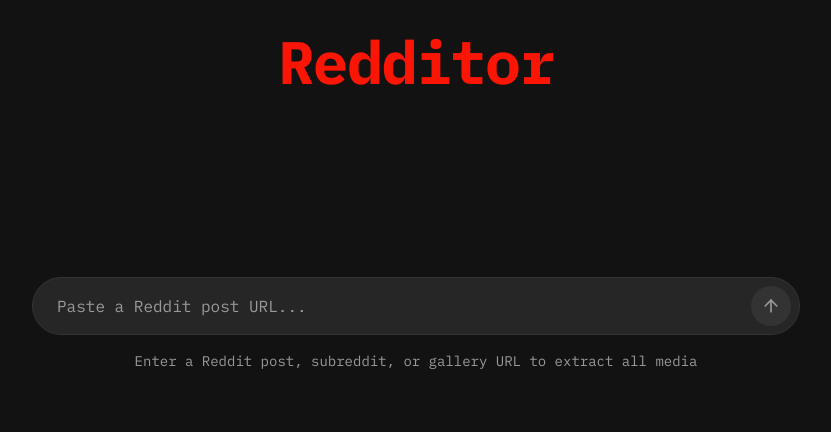
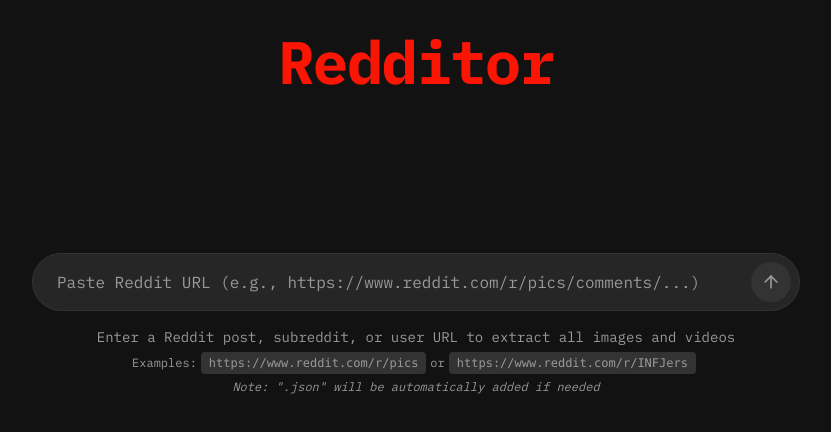
Before and after one commit to Shirbhooshan/Redditor, a React (Vite) app: page / in a window 1280 px wide. Shown: the top 432 px of the page, without its empty margins (224-1055 px from the left). Built offline with nearby package versions, Linux system fonts and the light colour scheme; the HTML template or start-up script is replaced by a standard one.

Commit message:
index, redditor, and search changes

```diff
--- a/src/components/RedditorSearch.tsx
+++ b/src/components/RedditorSearch.tsx
@@ -21,7 +21,7 @@ const RedditorSearch = ({ onSearch, isLoading }: RedditorSearchProps) => {
       <div className="relative flex items-center bg-secondary rounded-full border border-border hover:border-muted-foreground/50 focus-within:border-muted-foreground transition-colors">
         <input
           type="url"
-          placeholder="Paste a Reddit post URL..."
+          placeholder="Paste Reddit URL (e.g., https://www.reddit.com/r/pics/comments/...)"
           value={url}
           onChange={(e) => setUrl(e.target.value)}
           disabled={isLoading}
@@ -39,9 +39,20 @@ const RedditorSearch = ({ onSearch, isLoading }: RedditorSearchProps) => {
           )}
         </button>
       </div>
-      <p className="text-muted-foreground text-sm mt-4 text-center">
-        Enter a Reddit post, subreddit, or gallery URL to extract all media
-      </p>
+      <div className="mt-4 text-center space-y-2">
+        <p className="text-muted-foreground text-sm">
+          Enter a Reddit post, subreddit, or user URL to extract all images and videos
+        </p>
+        <p className="text-muted-foreground text-xs">
+          Examples:
+          <code className="mx-1 px-2 py-1 bg-muted rounded">https://www.reddit.com/r/pics</code>
+          or
+          <code className="mx-1 px-2 py-1 bg-muted rounded">https://www.reddit.com/r/INFJers</code>
+        </p>
+        <p className="text-muted-foreground text-xs italic">
+          Note: ".json" will be automatically added if needed
+        </p>
+      </div>
     </form>
   );
 };
--- a/src/pages/Redditor.tsx
+++ b/src/pages/Redditor.tsx
@@ -22,8 +22,14 @@ const Redditor = () => {
     setCurrentPage(1);
 
     try {
+      // Automatically append .json if not present
+      let searchUrl = url.trim();
+      if (!searchUrl.endsWith('.json')) {
+        searchUrl = searchUrl.replace(/\/$/, '') + '.json';
+      }
+
       const { data, error } = await supabase.functions.invoke("fetch-reddit-media", {
-        body: { url },
+        body: { url: searchUrl },
       });
 
       if (error) {
@@ -42,7 +48,7 @@ const Redditor = () => {
         if (data.media?.length === 0) {
           toast({
             title: "No media found",
-            description: "This Reddit post doesn't contain any extractable images or videos.",
+            description: "This Reddit URL doesn't contain any extractable images or videos.",
           });
         } else {
           toast({
```
Also changed, not shown: 1 other file (tests, documents, lock files or other folders).
